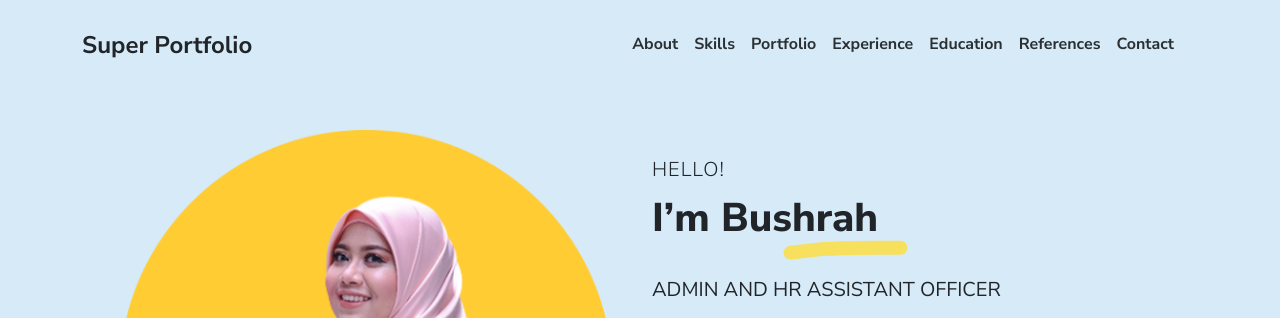
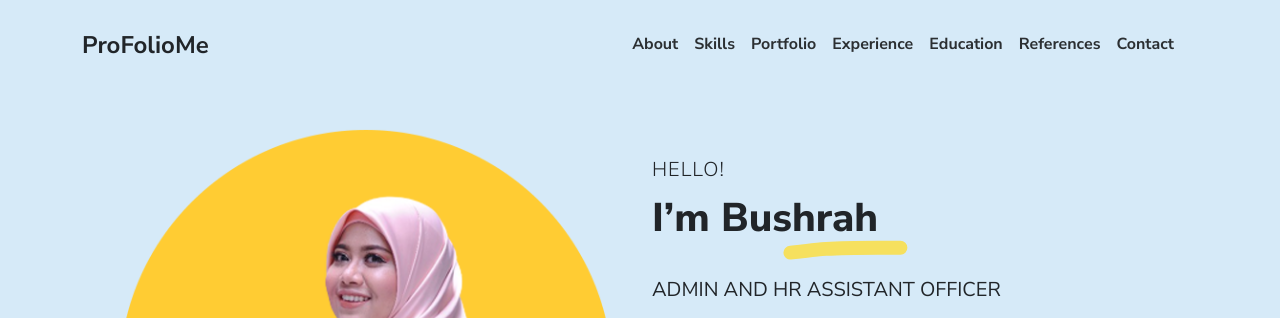
Before and after one commit to BushrahEhsan/ProFolioMe, a plain HTML site: page index.html in a window 1280 px wide. Shown: the top 318 px of the page. Drawn offline with Linux system fonts and the light colour scheme.

Commit message:
index.html

```diff
--- a/index.html
+++ b/index.html
@@ -30,7 +30,7 @@
   <body id="top">
     <header class="" style="background-color: #D6EAF8">
       <nav class="navbar navbar-expand-lg" id="header-nav" style="background-color: #D6EAF8" role="navigation">
-        <div class="container"><a class="link-dark navbar-brand site-title mb-0" href="https://wa.me/60125057046">Super Portfolio</a>
+        <div class="container"><a class="link-dark navbar-brand site-title mb-0" href="https://wa.me/60125057046">ProFolioMe</a>
           <button class="navbar-toggler" type="button" data-bs-toggle="collapse" data-bs-target="#navbarSupportedContent" aria-controls="navbarSupportedContent" aria-expanded="false" aria-label="Toggle navigation"><span class="navbar-toggler-icon"></span></button>
           <div class="collapse navbar-collapse" id="navbarSupportedContent">
             <ul class="navbar-nav ms-auto me-2">
```
